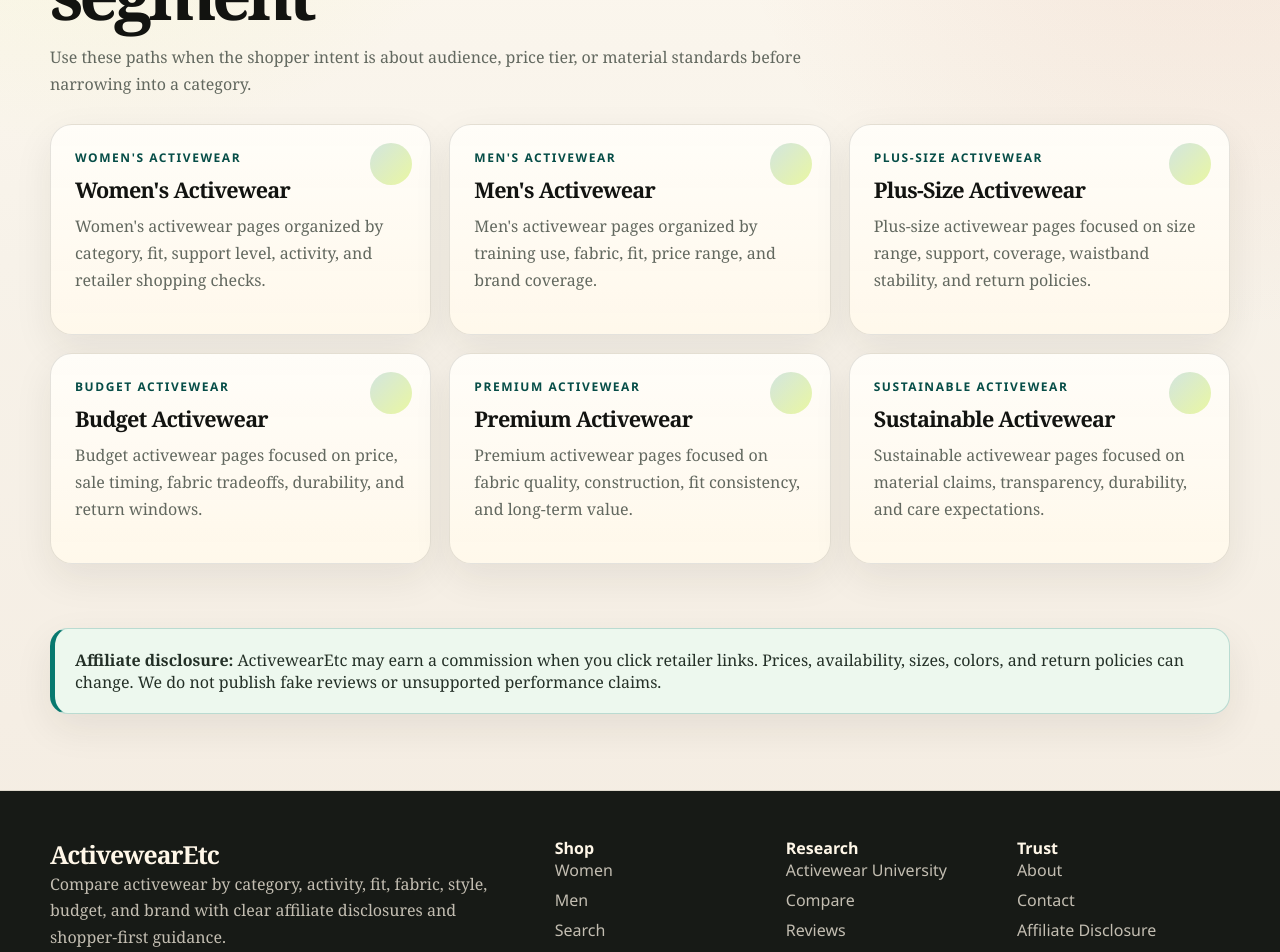
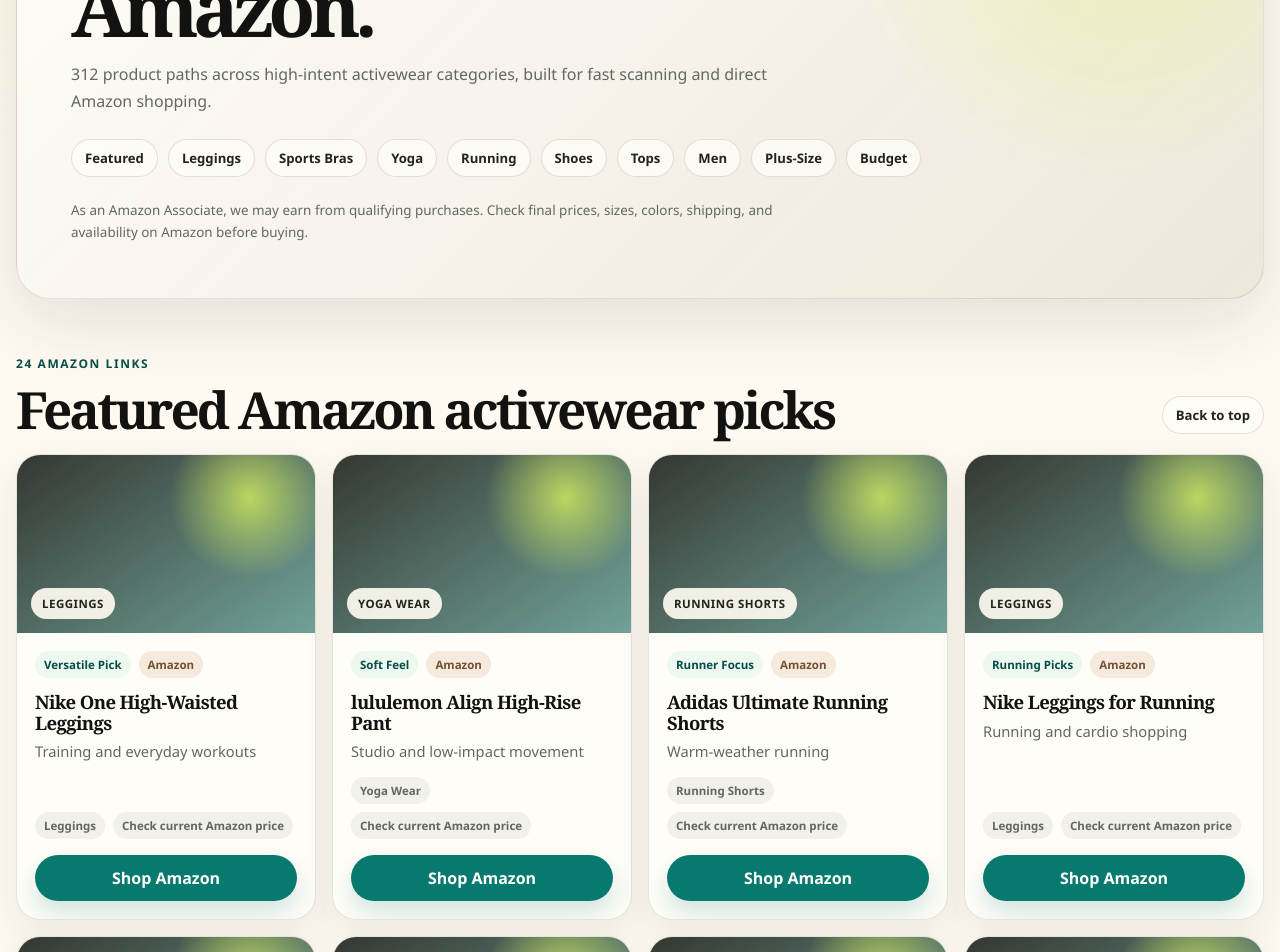
Before and after one commit to 7144519998usa-hue/ActivewearEtc, a Next.js app: page /shop in a window 1280 px wide. Shown: the part 300-1252 px from the top of the page. Built offline with nearby package versions, Linux system fonts and the light colour scheme.

Commit message:
Add Amazon storefront shopping page

```diff
--- a/app/components/SiteHeader.jsx
+++ b/app/components/SiteHeader.jsx
@@ -16,8 +16,8 @@
               </Link>
             ))}
           </nav>
-          <Link href="/deals" className="header-cta">
-            Compare Deals
+          <Link href="/shop" className="header-cta">
+            Shop Amazon Picks
           </Link>
         </div>
       </div>
--- a/app/globals.css
+++ b/app/globals.css
@@ -664,6 +664,215 @@
   align-items: stretch;
 }
 
+.store-shell {
+  width: min(1320px, calc(100% - 32px));
+}
+
+.storefront-hero {
+  border: 1px solid rgba(32, 36, 31, 0.12);
+  border-radius: 34px;
+  background:
+    radial-gradient(circle at 88% 18%, rgba(216, 243, 95, 0.34), transparent 17rem),
+    linear-gradient(135deg, rgba(255, 253, 248, 0.98), rgba(236, 228, 216, 0.9));
+  box-shadow: var(--shadow);
+  padding: clamp(28px, 5vw, 54px);
+}
+
+.storefront-hero h1 {
+  max-width: 940px;
+  font-size: clamp(2.8rem, 6vw, 5.8rem);
+}
+
+.storefront-hero p {
+  max-width: 720px;
+  font-family: var(--ui-font);
+  font-size: 1rem;
+}
+
+.storefront-jump-links {
+  display: flex;
+  flex-wrap: wrap;
+  gap: 10px;
+  margin-top: 24px;
+}
+
+.storefront-jump-links a,
+.storefront-top-link {
+  border: 1px solid rgba(32, 36, 31, 0.13);
+  border-radius: 999px;
+  background: rgba(255, 253, 248, 0.74);
+  color: var(--charcoal);
+  padding: 9px 13px;
+  font-family: var(--ui-font);
+  font-size: 0.82rem;
+  font-weight: 850;
+}
+
+.storefront-jump-links a:hover,
+.storefront-top-link:hover {
+  border-color: rgba(8, 121, 111, 0.4);
+  color: var(--accent-dark);
+}
+
+.storefront-disclosure {
+  margin: 22px 0 0;
+  color: var(--muted);
+  font-size: 0.84rem !important;
+}
+
+.storefront-section {
+  scroll-margin-top: 108px;
+  padding-top: 56px;
+}
+
+.storefront-section-header {
+  display: flex;
+  align-items: flex-end;
+  justify-content: space-between;
+  gap: 18px;
+  margin-bottom: 20px;
+}
+
+.storefront-section-header h2 {
+  margin-bottom: 0;
+}
+
+.store-product-grid {
+  display: grid;
+  grid-template-columns: repeat(4, minmax(0, 1fr));
+  gap: 16px;
+}
+
+.store-product-card {
+  display: flex;
+  min-height: 100%;
+  overflow: hidden;
+  flex-direction: column;
+  border: 1px solid rgba(32, 36, 31, 0.12);
+  border-radius: 24px;
+  background: rgba(255, 253, 248, 0.96);
+  box-shadow: var(--shadow-soft);
+}
+
+.store-product-card:hover {
+  border-color: rgba(8, 121, 111, 0.32);
+  box-shadow: 0 24px 62px rgba(32, 36, 31, 0.13);
+  transform: translateY(-2px);
+}
+
+.store-product-art {
+  position: relative;
+  display: flex;
+  align-items: flex-end;
+  min-height: 178px;
+  overflow: hidden;
+  background:
+    radial-gradient(circle at 78% 24%, rgba(216, 243, 95, 0.78), transparent 5rem),
+    linear-gradient(145deg, rgba(32, 36, 31, 0.9), rgba(8, 121, 111, 0.54)),
+    linear-gradient(135deg, var(--paper-deep), var(--blush));
+  padding: 14px;
+}
+
+.store-product-art img {
+  position: absolute;
+  inset: 0;
+  width: 100%;
+  height: 100%;
+  object-fit: cover;
+}
+
+.store-product-art span {
+  position: relative;
+  z-index: 1;
+  border-radius: 999px;
+  background: rgba(255, 250, 241, 0.92);
+  color: var(--charcoal);
+  padding: 8px 11px;
+  font-family: var(--ui-font);
+  font-size: 0.72rem;
+  font-weight: 900;
+  letter-spacing: 0.04em;
+  text-transform: uppercase;
+}
+
+.store-product-body {
+  display: flex;
+  flex: 1;
+  flex-direction: column;
+  padding: 18px 18px 0;
+}
+
+.store-product-meta,
+.store-product-tags {
+  display: flex;
+  flex-wrap: wrap;
+  gap: 8px;
+}
+
+.store-product-meta span,
+.store-product-tags span {
+  border-radius: 999px;
+  background: #edf8ee;
+  color: var(--accent-dark);
+  padding: 6px 9px;
+  font-family: var(--ui-font);
+  font-size: 0.72rem;
+  font-weight: 850;
+}
+
+.store-product-meta span:last-child {
+  background: #f5eadc;
+  color: #745038;
+}
+
+.store-product-card h3 {
+  margin: 14px 0 8px;
+  font-size: 1.16rem;
+  line-height: 1.12;
+}
+
+.store-product-card h3 a:hover {
+  color: var(--accent-dark);
+}
+
+.store-product-card p {
+  margin-bottom: 14px;
+  font-family: var(--ui-font);
+  font-size: 0.92rem;
+  line-height: 1.48;
+}
+
+.store-product-tags {
+  margin-top: auto;
+}
+
+.store-product-tags span {
+  background: rgba(32, 36, 31, 0.06);
+  color: var(--muted);
+}
+
+.store-product-actions {
+  padding: 16px 18px 18px;
+}
+
+.store-amazon-button {
+  display: inline-flex;
+  align-items: center;
+  justify-content: center;
+  width: 100%;
+  min-height: 46px;
+  border-radius: 999px;
+  background: var(--accent);
+  box-shadow: 0 12px 24px rgba(8, 121, 111, 0.18);
+  color: #fff;
+  font-family: var(--ui-font);
+  font-weight: 900;
+}
+
+.store-amazon-button:hover {
+  background: var(--accent-dark);
+}
+
 .tag-row {
   display: flex;
   flex-wrap: wrap;
@@ -937,6 +1146,7 @@
   }
 
   .grid,
+  .store-product-grid,
   .site-footer-inner,
   .footer-links,
   .search-row,
@@ -962,4 +1172,19 @@
   .site-footer-inner {
     display: grid;
   }
+
+  .storefront-section-header {
+    align-items: flex-start;
+    flex-direction: column;
+  }
+
+  .storefront-hero {
+    border-radius: 26px;
+  }
 }
+
+@media (min-width: 841px) and (max-width: 1120px) {
+  .store-product-grid {
+    grid-template-columns: repeat(3, minmax(0, 1fr));
+  }
+}
--- a/app/lib/siteConfig.js
+++ b/app/lib/siteConfig.js
@@ -7,6 +7,7 @@
   primaryNavLinks: [
     { href: "/women", label: "Women" },
     { href: "/men", label: "Men" },
+    { href: "/shop", label: "Shop" },
     { href: "/search", label: "Search" },
     { href: "/activities", label: "Activities" },
     { href: "/brands", label: "Brands" },
--- a/app/shop/page.js
+++ b/app/shop/page.js
@@ -1,20 +1,186 @@
-import HubPage from "../components/HubPage";
-import { segmentHubs } from "../lib/activewearData";
+import Link from "next/link";
+import { buildAffiliateLink } from "../lib/affiliateLinks";
+import { sampleProducts } from "../lib/activewearData";
 
 export const metadata = {
-  title: "Shop Activewear by Segment",
-  description: "Browse ActivewearEtc shopping paths for women's, men's, plus-size, budget, premium, and sustainable activewear.",
+  title: "Amazon Activewear Store | ActivewearEtc",
+  description:
+    "Shop Amazon activewear picks across leggings, sports bras, workout tops, running gear, training shoes, plus-size activewear, men's activewear, and budget finds.",
   alternates: { canonical: "/shop" }
 };
 
+const sectionConfig = [
+  {
+    id: "featured",
+    label: "Featured",
+    title: "Featured Amazon activewear picks",
+    limit: 24,
+    match: (_product, index) => index < 72
+  },
+  {
+    id: "leggings",
+    label: "Leggings",
+    title: "Leggings",
+    limit: 36,
+    match: (product) => product.category === "Leggings"
+  },
+  {
+    id: "sports-bras",
+    label: "Sports Bras",
+    title: "Sports bras",
+    limit: 30,
+    match: (product) => product.category === "Sports Bras"
+  },
+  {
+    id: "yoga",
+    label: "Yoga",
+    title: "Yoga wear",
+    limit: 36,
+    match: (product) => product.category === "Yoga Wear" || product.name.includes("Yoga")
+  },
+  {
+    id: "running",
+    label: "Running",
+    title: "Running gear",
+    limit: 36,
+    match: (product) =>
+      product.category === "Running Shorts" || product.category === "Running Shoes" || product.name.includes("Running")
+  },
+  {
+    id: "shoes",
+    label: "Shoes",
+    title: "Training and running shoes",
+    limit: 30,
+    match: (product) => product.category === "Training Shoes" || product.category === "Running Shoes"
+  },
+  {
+    id: "workout-tops",
+    label: "Tops",
+    title: "Workout tops",
+    limit: 30,
+    match: (product) => product.category === "Workout Tops"
+  },
+  {
+    id: "men",
+    label: "Men",
+    title: "Men's activewear",
+    limit: 30,
+    match: (product) => product.category === "Men's Activewear" || product.name.includes("Men's")
+  },
+  {
+    id: "plus-size",
+    label: "Plus-Size",
+    title: "Plus-size activewear",
+    limit: 30,
+    match: (product) => product.category === "Plus-Size Activewear" || product.name.includes("Plus-Size")
+  },
+  {
+    id: "budget",
+    label: "Budget",
+    title: "Budget-friendly activewear",
+    limit: 30,
+    match: (product) => product.category === "Budget Activewear" || product.name.includes("Budget-Friendly")
+  }
+];
+
+function buildStoreSections() {
+  const used = new Set();
+
+  return sectionConfig
+    .map((section) => {
+      const products = [];
+
+      sampleProducts.forEach((product, index) => {
+        if (products.length >= section.limit || used.has(product.href) || !section.match(product, index)) {
+          return;
+        }
+
+        used.add(product.href);
+        products.push(product);
+      });
+
+      return { ...section, products };
+    })
+    .filter((section) => section.products.length > 0);
+}
+
+const storeSections = buildStoreSections();
+const productCount = storeSections.reduce((total, section) => total + section.products.length, 0);
+
+function StoreProductCard({ product }) {
+  const affiliateUrl = buildAffiliateLink(product);
+
+  return (
+    <article className="store-product-card">
+      <Link href={product.href} className="store-product-art" aria-label={`View details for ${product.brand} ${product.name}`}>
+        {product.imageUrl ? (
+          <img src={product.imageUrl} alt={product.imageAlt} loading="lazy" />
+        ) : (
+          <span>{product.category}</span>
+        )}
+      </Link>
+      <div className="store-product-body">
+        <div className="store-product-meta">
+          <span>{product.badge}</span>
+          <span>{product.merchant}</span>
+        </div>
+        <h3>
+          <Link href={product.href}>{product.brand} {product.name}</Link>
+        </h3>
+        <p>{product.bestFor}</p>
+        <div className="store-product-tags" aria-label="Product shopping details">
+          <span>{product.category}</span>
+          <span>{product.priceRange}</span>
+        </div>
+      </div>
+      <div className="store-product-actions">
+        <a href={affiliateUrl} target="_blank" rel="nofollow sponsored noopener" className="store-amazon-button">
+          Shop Amazon
+        </a>
+      </div>
+    </article>
+  );
+}
+
 export default function ShopPage() {
   return (
-    <HubPage
-      eyebrow="Shop"
-      title="Shop activewear by segment"
-      intro="Use these paths when the shopper intent is about audience, price tier, or material standards before narrowing into a category."
-      path="/shop"
-      items={segmentHubs}
-    />
+    <main id="top" className="page-shell store-shell">
+      <section className="storefront-hero">
+        <span className="eyebrow">Amazon Store</span>
+        <h1>Shop activewear picks on Amazon.</h1>
+        <p>
+          {productCount} product paths across high-intent activewear categories, built for fast scanning and direct Amazon shopping.
+        </p>
+        <div className="storefront-jump-links" aria-label="Shop categories">
+          {storeSections.map((section) => (
+            <a key={section.id} href={`#${section.id}`}>
+              {section.label}
+            </a>
+          ))}
+        </div>
+        <p className="storefront-disclosure">
+          As an Amazon Associate, we may earn from qualifying purchases. Check final prices, sizes, colors, shipping, and availability on Amazon before buying.
+        </p>
+      </section>
+
+      {storeSections.map((section) => (
+        <section key={section.id} id={section.id} className="storefront-section">
+          <div className="storefront-section-header">
+            <div>
+              <span className="card-kicker">{section.products.length} Amazon links</span>
+              <h2>{section.title}</h2>
+            </div>
+            <a href="#top" className="storefront-top-link">
+              Back to top
+            </a>
+          </div>
+          <div className="store-product-grid">
+            {section.products.map((product) => (
+              <StoreProductCard key={product.href} product={product} />
+            ))}
+          </div>
+        </section>
+      ))}
+    </main>
   );
 }
```
